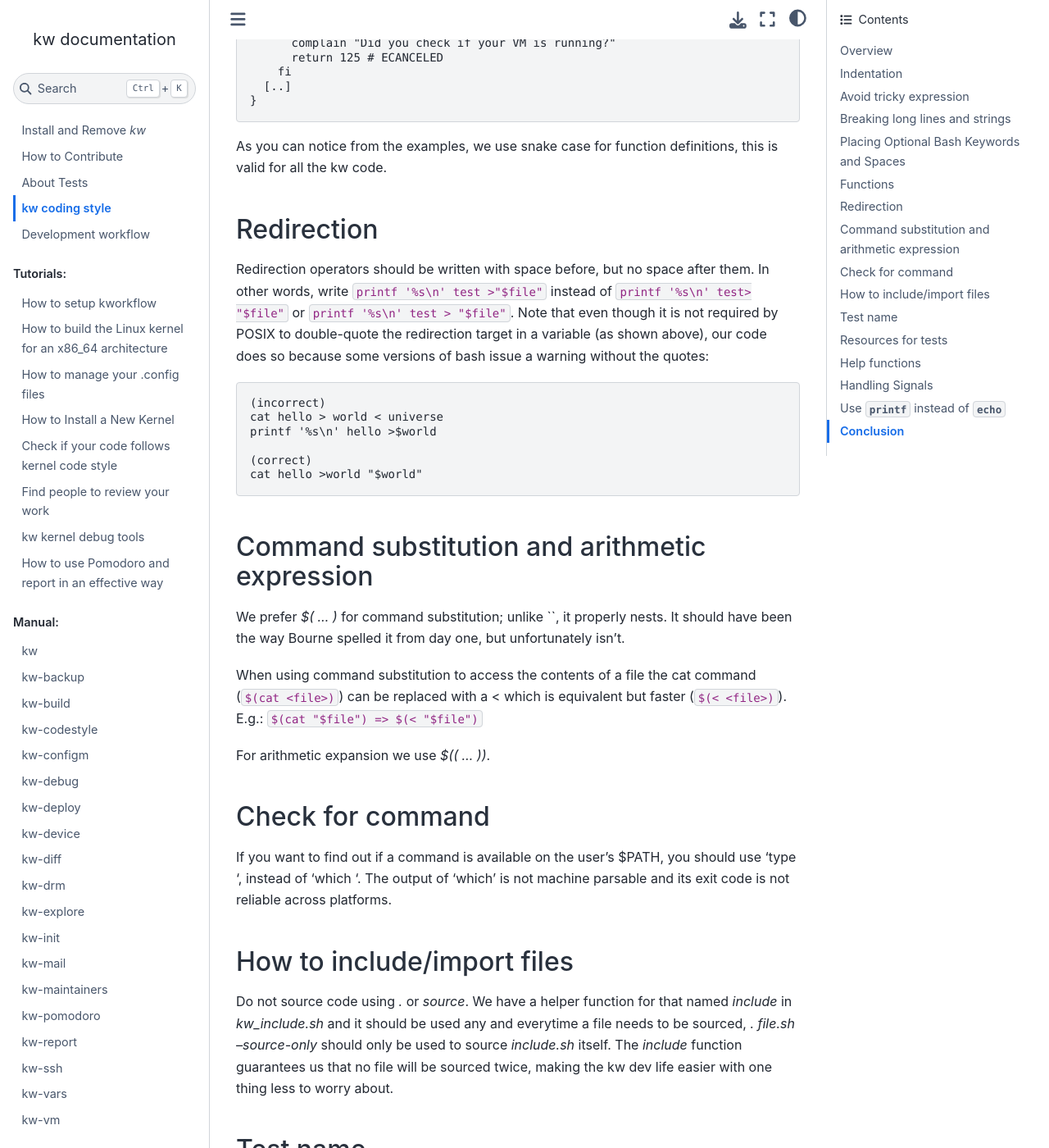
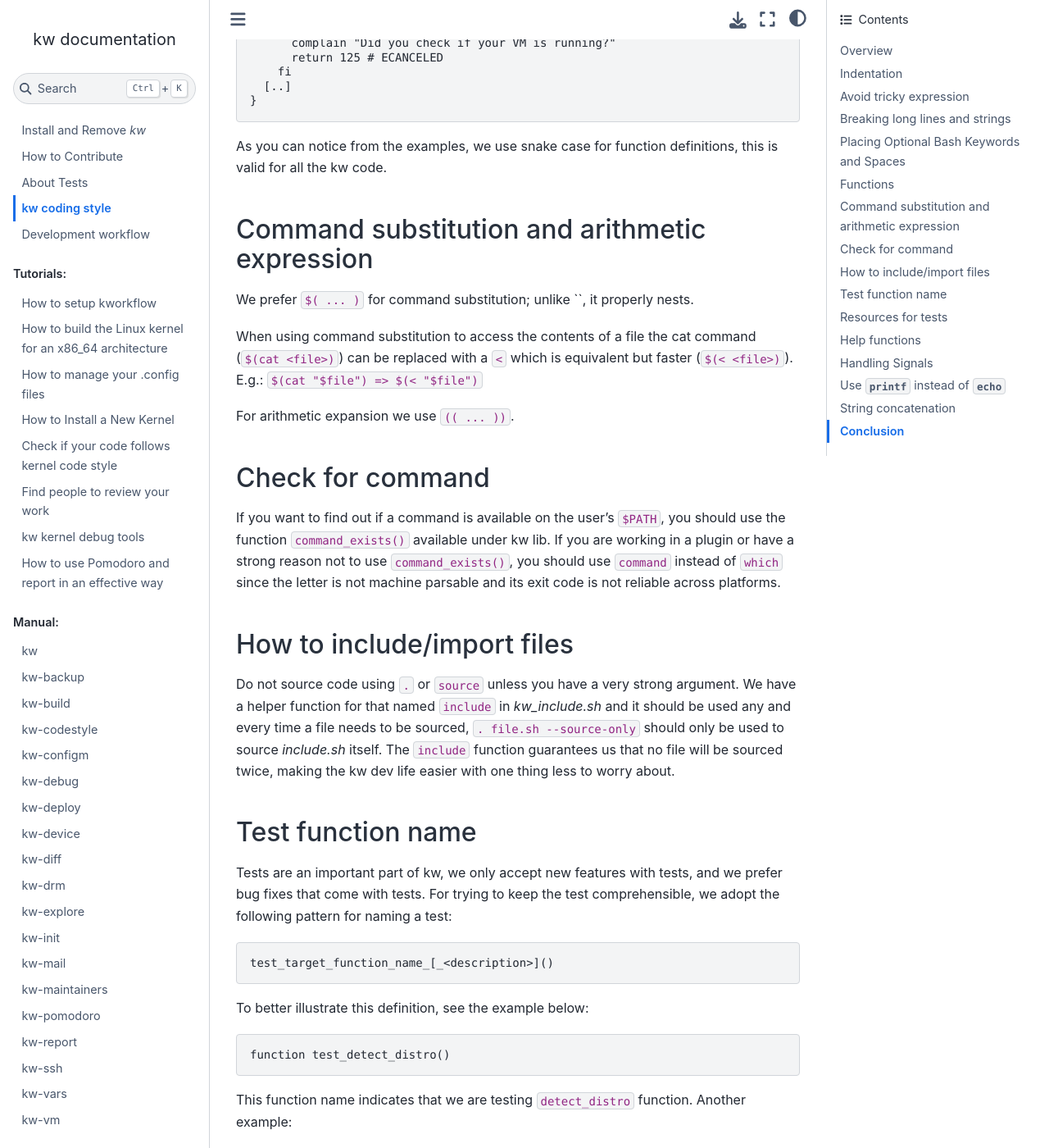
Before and after one commit to kworkflow/kworkflow, a Sphinx documentation site: the page built from documentation/content/codingstyle.rst, in a window 1280 px wide and 1400 px high, scrolled down 3999 px. Shown: the whole window at 82% size. Built offline with Sphinx 7.4.7 and the Sphinx Book theme 1.1.4, drawn with Linux system fonts in a browser that asks for light colours; some of the changed text lies outside the part shown.

Commit message:
documentation: codingstyle: minor adjustments
This commit just adds some tiny fixes and updates to the code-style
documentation.

Signed-off-by: Rodrigo Siqueira <siqueirajordao@riseup.net>

```diff
--- a/documentation/content/codingstyle.rst
+++ b/documentation/content/codingstyle.rst
@@ -142,10 +142,10 @@ you’re brilliant, but maybe you’d like to understand what you did 2 weeks fr
 now.
 
 Bash supports function declarations with or without the parentheses and with or
-without the reserved word `function`. In kw source code, we **always** add the
-`function` reserved word and the parentheses even if the function does not have
-any parameter (without an extra space). Additionally, we add the curly braces
-in a single line. For example::
+without the reserved word ``function``. In kw source code, we **always** add
+the ``function`` reserved word and the parentheses even if the function does
+not have any parameter (without an extra space). Additionally, we add the curly
+braces in a single line. For example::
 
   function modules_install_to()
   {
@@ -167,72 +167,56 @@ For the function returning we try to respect the errno codes, for example::
 As you can notice from the examples, we use snake case for function
 definitions, this is valid for all the kw code.
 
-Redirection
------------
-
-Redirection operators should be written with space before, but no space after
-them. In other words, write ``printf '%s\n' test >"$file"`` instead of
-``printf '%s\n' test> "$file"`` or ``printf '%s\n' test > "$file"``. Note that
-even though it is not required by POSIX to double-quote the redirection target
-in a variable (as shown above), our code does so because some versions of bash
-issue a warning without the quotes::
-
-    (incorrect)
-    cat hello > world < universe
-    printf '%s\n' hello >$world
-
-    (correct)
-    cat hello >world "$world"
-
 Command substitution and arithmetic expression
 ----------------------------------------------
 
-We prefer `$( ... )` for command substitution; unlike \`\`, it properly nests.
-It should have been the way Bourne spelled it from day one, but unfortunately
-isn't.
+We prefer ``$( ... )`` for command substitution; unlike \`\`, it properly nests.
 
 When using command substitution to access the contents of a file the cat
-command (``$(cat <file>)``) can be replaced with a < which is equivalent but
-faster (``$(< <file>)``). E.g.: ``$(cat "$file") => $(< "$file")``
+command (``$(cat <file>)``) can be replaced with a ``<`` which is equivalent
+but faster (``$(< <file>)``). E.g.: ``$(cat "$file") => $(< "$file")``
 
-For arithmetic expansion we use `$(( ... ))`.
+For arithmetic expansion we use ``(( ... ))``.
 
 Check for command
 -----------------
 
-If you want to find out if a command is available on the user's
-$PATH, you should use 'type ', instead of 'which '.
-The output of 'which' is not machine parsable and its exit code
-is not reliable across platforms.
+If you want to find out if a command is available on the user's ``$PATH``, you
+should use the function ``command_exists()`` available under kw lib. If you are
+working in a plugin or have a strong reason not to use ``command_exists()``,
+you should use ``command`` instead of ``which`` since the letter is not machine
+parsable and its exit code is not reliable across platforms.
 
 How to include/import files
 ---------------------------
-Do not source code using `.` or `source`. We have a helper function for that
-named `include` in `kw_include.sh` and it should be used any and everytime a
-file needs to be sourced, `. file.sh --source-only` should only be used to
-source `include.sh` itself. The `include` function guarantees us that no file
-will be sourced twice, making the kw dev life easier with one thing less to
-worry about.
 
-Test name
----------
+Do not source code using ``.`` or ``source`` unless you have a very strong
+argument. We have a helper function for that named ``include`` in
+`kw_include.sh` and it should be used any and every time a file needs to be
+sourced, ``. file.sh --source-only`` should only be used to source
+`include.sh` itself. The ``include`` function guarantees us that no file will
+be sourced twice, making the kw dev life easier with one thing less to worry
+about.
+
+Test function name
+------------------
 
 Tests are an important part of kw, we only accept new features with tests, and
 we prefer bug fixes that come with tests. For trying to keep the test
 comprehensible, we adopt the following pattern for naming a test::
 
-    test_target_function_name_[an_optional_description]()
+    test_target_function_name_[_<description>]()
 
 To better illustrate this definition, see the example below::
 
     function test_detect_distro()
 
-This function name indicates that we are testing `detect_distro` function.
+This function name indicates that we are testing ``detect_distro`` function.
 Another example::
 
     function test_save_config_file_check_description()
 
-The function `save_config_file` is tested with a focus on description
+The function ``save_config_file`` is tested with a focus on description
 validation.
 
 Resources for tests
@@ -281,11 +267,21 @@ handlers for arbitrary signals) are implemented in `src/signal_manager`.
 
 Use ``printf`` instead of ``echo``
 ----------------------------------
+
 We stay away from ``echo`` as it is not always consistent with its output
 depending on system and bash version. Therefore always use ``printf`` instead,
-it stays consistent across mutliple platforms. If you need to add extra lines
+it stays consistent across multiple platforms. If you need to add extra lines
 while generating a string you can use the ``$'\n'`` literal to add a new line
 character or other special characters.
+
+String concatenation
+--------------------
+
+If you have any type of string concatenation, always use ``${<string>}``. For
+example::
+
+  kernel_path="${PWD}/"
+  kw_path="${HOME}/.local/.config"
 
 Conclusion
 ----------
```
Also changed, not shown: other parts of documentation/content/codingstyle.rst (+24 -22 lines).
